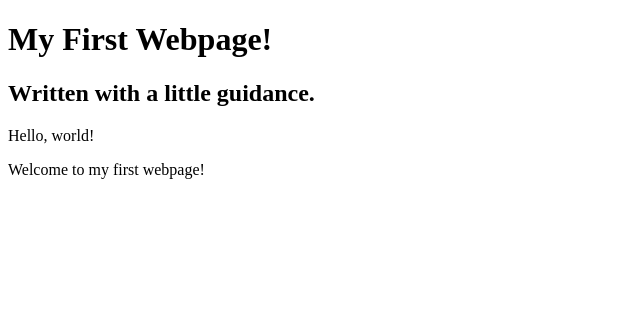
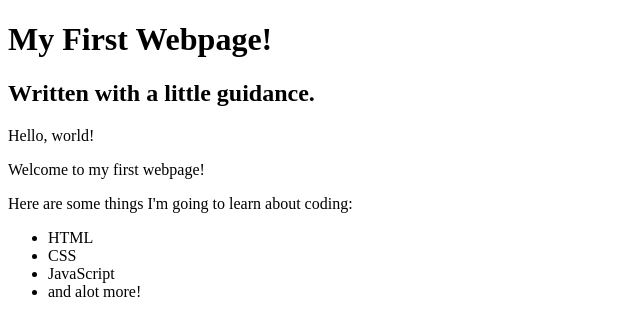
Before and after one commit to cmriungu/My-First-Website, a plain HTML site: page my-first-webpage.html in a window 1280 px wide. Shown: the whole page, without its empty margins (0-640 px from the left). Drawn offline with Linux system fonts and the light colour scheme.

Commit message:
Add list elements.

```diff
--- a/my-first-webpage.html
+++ b/my-first-webpage.html
@@ -9,5 +9,13 @@
 
     <p>Hello, world!</p>
     <p>Welcome to my first webpage!</p>
+
+    <p>Here are some things I'm going to learn about coding:</p>
+    <ul>
+      <li>HTML</li>
+      <li>CSS</li>
+      <li>JavaScript</li>
+      <li>and alot more!</li>
+    </ul>
   </body>
 </html>
```
